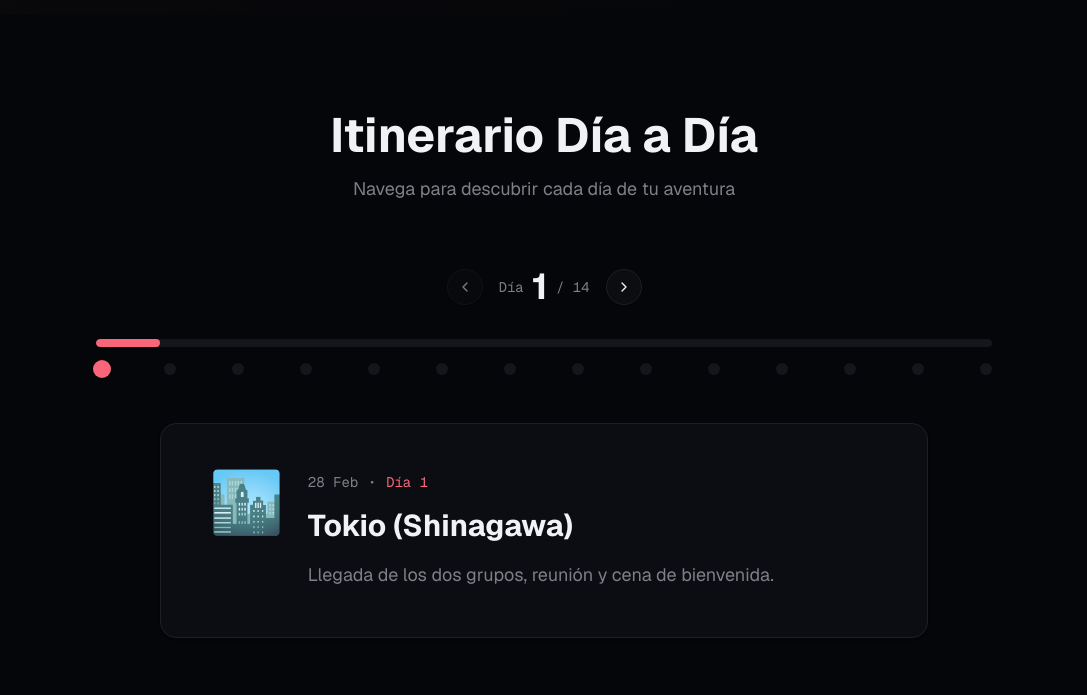
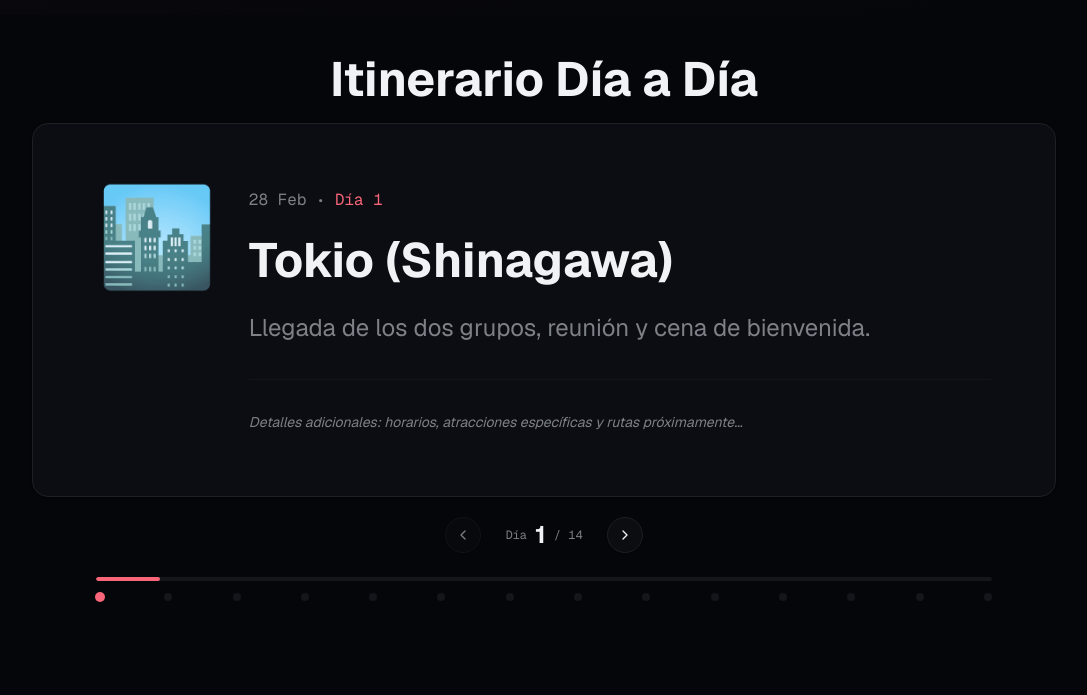
Before and after one commit to Ricaxdo/japanDays, a Next.js app in the folder japan_days/: page / in a window 1280 px wide. Shown: the part 785-1480 px from the top of the page, without its empty margins (96-1183 px from the left). Built offline with nearby package versions, Linux system fonts and the light colour scheme.

Commit message:
feat: update ItinerarySection to use local Day type and enhance layout and styling

```diff
--- a/japan_days/components/sections/ItinerarySection.tsx
+++ b/japan_days/components/sections/ItinerarySection.tsx
@@ -2,11 +2,18 @@
 
 import { Button } from "@/components/ui/button";
 import { Card } from "@/components/ui/card";
-import type { ItineraryDay } from "@/data/japan";
 import { ChevronLeft, ChevronRight } from "lucide-react";
 
+type Day = {
+  day: number;
+  date: string;
+  location: string;
+  description: string;
+  icon: string;
+};
+
 type Props = {
-  days: ItineraryDay[];
+  days: Day[];
   currentDay: number;
   onChangeDay: (index: number) => void;
   onPrev: () => void;
@@ -20,34 +27,67 @@ export function ItinerarySection({
   onPrev,
   onNext,
 }: Props) {
-  const active = days[currentDay];
+  const d = days[currentDay];
 
   return (
-    <section id="itinerary" className="min-h-screen px-6 py-24">
+    <section id="itinerary" className="min-h-screen px-6 py-10">
       <div className="mx-auto max-w-7xl">
-        <div className="mb-16 text-center">
+        <div className="mb-5 text-center">
           <h2 className="mb-4 text-5xl font-bold text-balance">Itinerario Día a Día</h2>
-          <p className="text-muted-foreground text-lg text-balance">
-            Navega para descubrir cada día de tu aventura
-          </p>
         </div>
 
-        <div className="relative mb-12">
-          <div className="mb-8 flex items-center justify-center gap-4">
+        {/* Current Day Card - más grande */}
+        <div className="mx-auto mb-5 max-w-5xl">
+          <Card className="bg-card border-border animate-fade-in p-10 transition-all duration-500 md:p-16">
+            <div className="flex flex-col items-start gap-8 md:flex-row">
+              <div className="text-7xl md:text-8xl">{d.icon}</div>
+
+              <div className="w-full flex-1">
+                <div className="mb-6 flex flex-wrap items-center gap-3">
+                  <span className="text-muted-foreground font-mono text-base">
+                    {d.date}
+                  </span>
+                  <span className="text-muted-foreground text-sm">•</span>
+                  <span className="text-accent font-mono text-base">Día {d.day}</span>
+                </div>
+
+                <h3 className="mb-6 text-4xl font-bold text-balance md:text-5xl">
+                  {d.location}
+                </h3>
+
+                <p className="text-muted-foreground text-xl leading-relaxed text-pretty md:text-2xl">
+                  {d.description}
+                </p>
+
+                {/* Placeholder para futuras cosas */}
+                <div className="border-border/50 mt-8 border-t pt-8">
+                  <p className="text-muted-foreground text-sm italic">
+                    Detalles adicionales: horarios, atracciones específicas y rutas
+                    próximamente...
+                  </p>
+                </div>
+              </div>
+            </div>
+          </Card>
+        </div>
+
+        {/* Controls + Progress */}
+        <div className="relative mx-auto max-w-4xl">
+          <div className="mb-6 flex items-center justify-center gap-6">
             <Button
               variant="outline"
               size="icon"
               onClick={onPrev}
               disabled={currentDay === 0}
-              className="rounded-full bg-transparent"
+              className="h-9 w-9 rounded-full bg-transparent"
             >
               <ChevronLeft className="h-4 w-4" />
             </Button>
 
             <div className="flex items-center gap-2">
-              <span className="text-muted-foreground font-mono text-sm">Día</span>
-              <span className="text-4xl font-bold">{currentDay + 1}</span>
-              <span className="text-muted-foreground font-mono text-sm">
+              <span className="text-muted-foreground font-mono text-xs">Día</span>
+              <span className="text-2xl font-bold">{currentDay + 1}</span>
+              <span className="text-muted-foreground font-mono text-xs">
                 / {days.length}
               </span>
             </div>
@@ -57,54 +97,38 @@ export function ItinerarySection({
               size="icon"
               onClick={onNext}
               disabled={currentDay === days.length - 1}
-              className="rounded-full bg-transparent"
+              className="h-9 w-9 rounded-full bg-transparent"
             >
               <ChevronRight className="h-4 w-4" />
             </Button>
           </div>
 
-          <div className="bg-muted relative mx-auto h-2 max-w-4xl overflow-hidden rounded-full">
+          {/* Thin progress bar */}
+          <div className="bg-muted relative h-1 overflow-hidden rounded-full">
             <div
               className="bg-accent absolute top-0 left-0 h-full rounded-full transition-all duration-500"
-              style={{ width: `${((currentDay + 1) / days.length) * 100}%` }}
+              style={{
+                width: `${((currentDay + 1) / days.length) * 100}%`,
+              }}
             />
           </div>
 
-          <div className="mx-auto mt-4 flex max-w-4xl justify-between">
-            {days.map((d, idx) => (
+          {/* Dots */}
+          <div className="mt-3 flex justify-between">
+            {days.map((day, index) => (
               <button
-                key={d.day}
-                onClick={() => onChangeDay(idx)}
-                className={`h-3 w-3 rounded-full transition-all ${
-                  idx === currentDay
-                    ? "bg-accent scale-150"
+                key={day.day}
+                onClick={() => onChangeDay(index)}
+                className={`h-2 w-2 rounded-full transition-all ${
+                  index === currentDay
+                    ? "bg-accent scale-125"
                     : "bg-muted hover:bg-muted-foreground"
                 }`}
-                aria-label={`Go to day ${d.day}`}
+                aria-label={`Go to day ${day.day}`}
+                type="button"
               />
             ))}
           </div>
-        </div>
-
-        <div className="mx-auto max-w-3xl">
-          <Card className="bg-card border-border animate-fade-in p-8 transition-all duration-500 md:p-12">
-            <div className="flex items-start gap-6">
-              <div className="text-6xl">{active.icon}</div>
-              <div className="flex-1">
-                <div className="mb-4 flex items-center gap-3">
-                  <span className="text-muted-foreground font-mono text-sm">
-                    {active.date}
-                  </span>
-                  <span className="text-muted-foreground text-xs">•</span>
-                  <span className="text-accent font-mono text-sm">Día {active.day}</span>
-                </div>
-                <h3 className="mb-4 text-3xl font-bold">{active.location}</h3>
-                <p className="text-muted-foreground text-lg leading-relaxed">
-                  {active.description}
-                </p>
-              </div>
-            </div>
-          </Card>
         </div>
       </div>
     </section>
```
